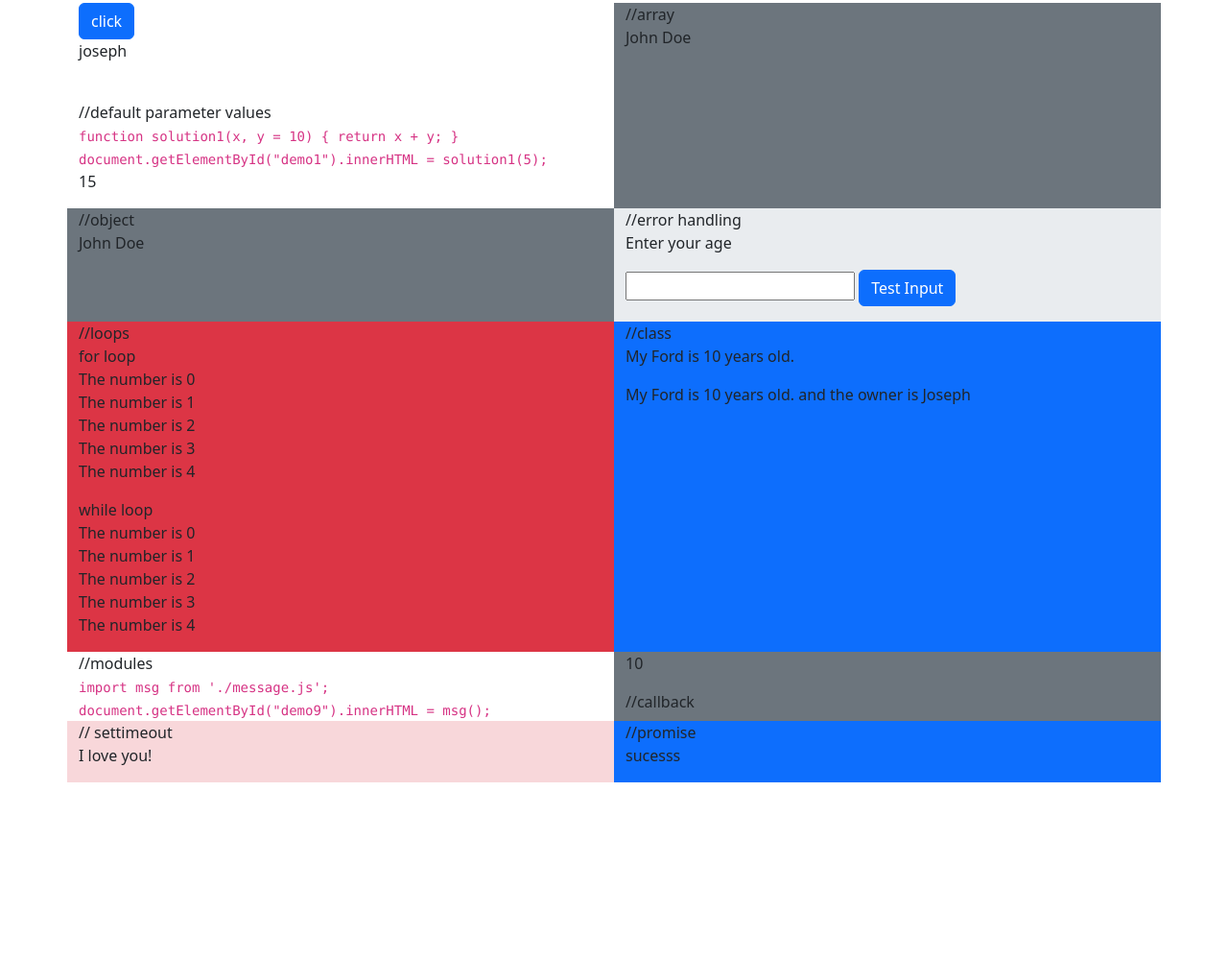
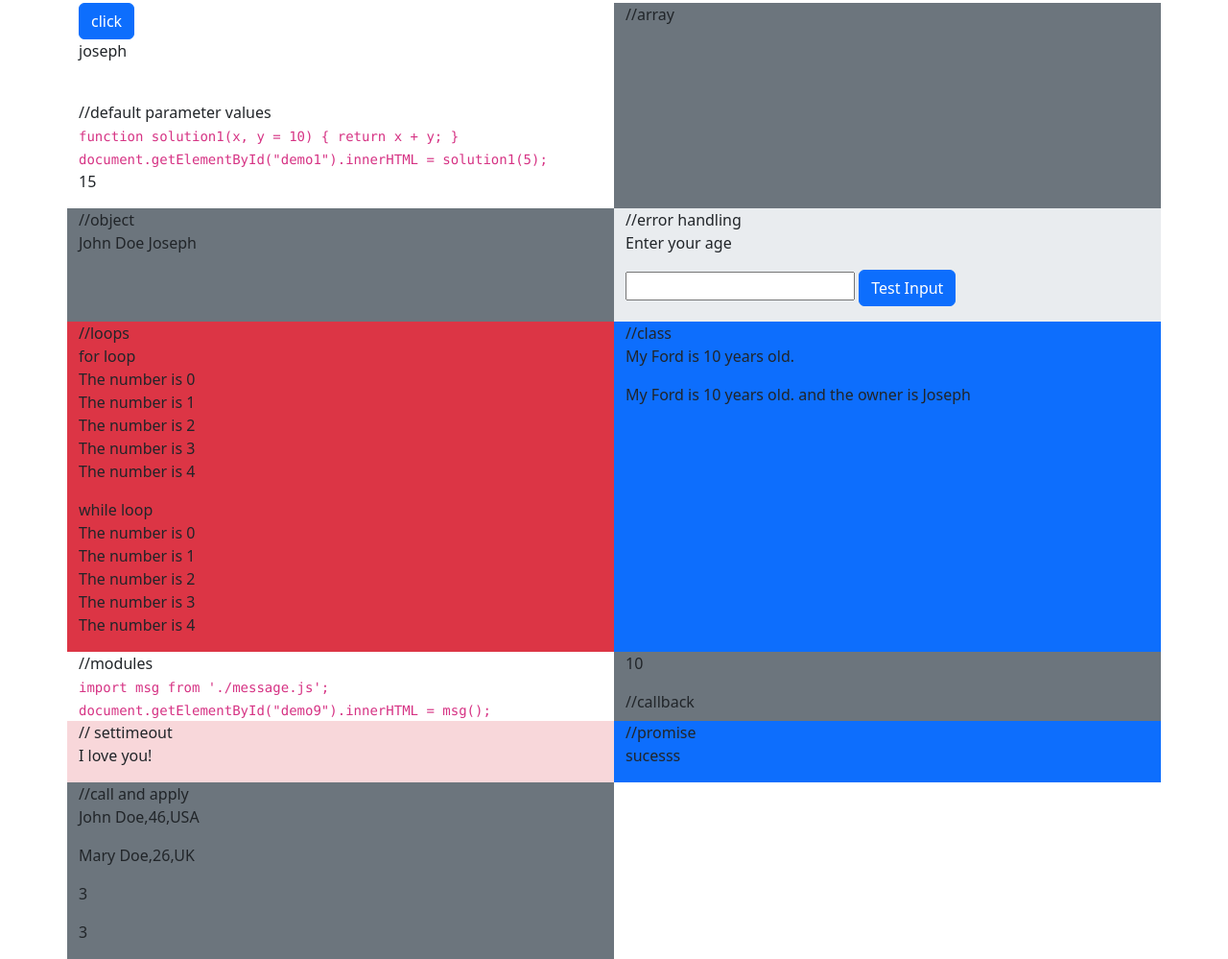
Before and after one commit to codetheuri/jsbasics, a plain HTML site: page index.html in a window 1280 px wide. Shown: the part 109-1108 px from the top of the page at 96% size. Before the commit the page ends 924 px from the top, so only its background shows below. Drawn offline with Linux system fonts and the light colour scheme.

Commit message:
js basics

```diff
--- a/index.html
+++ b/index.html
@@ -95,7 +95,7 @@
                 //array
                 <p id="demo2"></p>
                 <script>
-                    const person = ["John", "Doe", 46];
+                    const person1 = ["John", "Doe", 46];
                     document.getElementById("demo2").innerHTML = person[0] + " " + person[1];
                 </script>
             </div>
@@ -106,9 +106,13 @@
                     const name = {
                         firstName: "John",
                         lastName: "Doe",
-                        age: 46
+                        secondName: "Joseph",
+                        age: 46,
+                        fname : function() {
+                            return this.firstName + " " + this.lastName + " " + this.secondName ;
+                        }
                     };
-                    document.getElementById("demo3").innerHTML = name.firstName + " " + name.lastName;
+                    document.getElementById("demo3").innerHTML = name.fname();
                 </script>
             </div>
             <div class="col-md-6 bg-body-secondary">
@@ -245,6 +249,34 @@
                     );
                     </script>
              </div>
+             <div class="col-md-6 bg-secondary">
+                //call and apply
+                <p id="demo12"> </p>
+                <p id="demo13"> </p>
+                <p id="demo14"> </p>
+                <p id="demo15"> </p>
+                <script>
+                    const person = {
+                        // added arguments
+                        fullName: function(age,country) {
+                            return this.firstName + " " + this.lastName +"," + age + "," + country;
+                        }
+                    }
+                    const person2 = {
+                        firstName: "John",
+                        lastName: "Doe"
+                    }
+                    const person3 = {
+                        firstName: "Mary",
+                        lastName: "Doe"
+                    }
+
+                    document.getElementById("demo12").innerHTML = person.fullName.call(person2, "46", "USA");
+                    //apply takes arguments as an array
+                    document.getElementById("demo13").innerHTML = person.fullName.apply(person3, ["26", "UK"]);
+                    document.getElementById("demo14").innerHTML =Math.max.call(null,1, 2, 3);
+                    document.getElementById("demo15").innerHTML =Math.max.apply(1, [1, 2, 3]);
+                </script>
 
         </div>
     </div>
```
Also changed, not shown: index1.html (added, +34 -0 lines), 1 other file.
